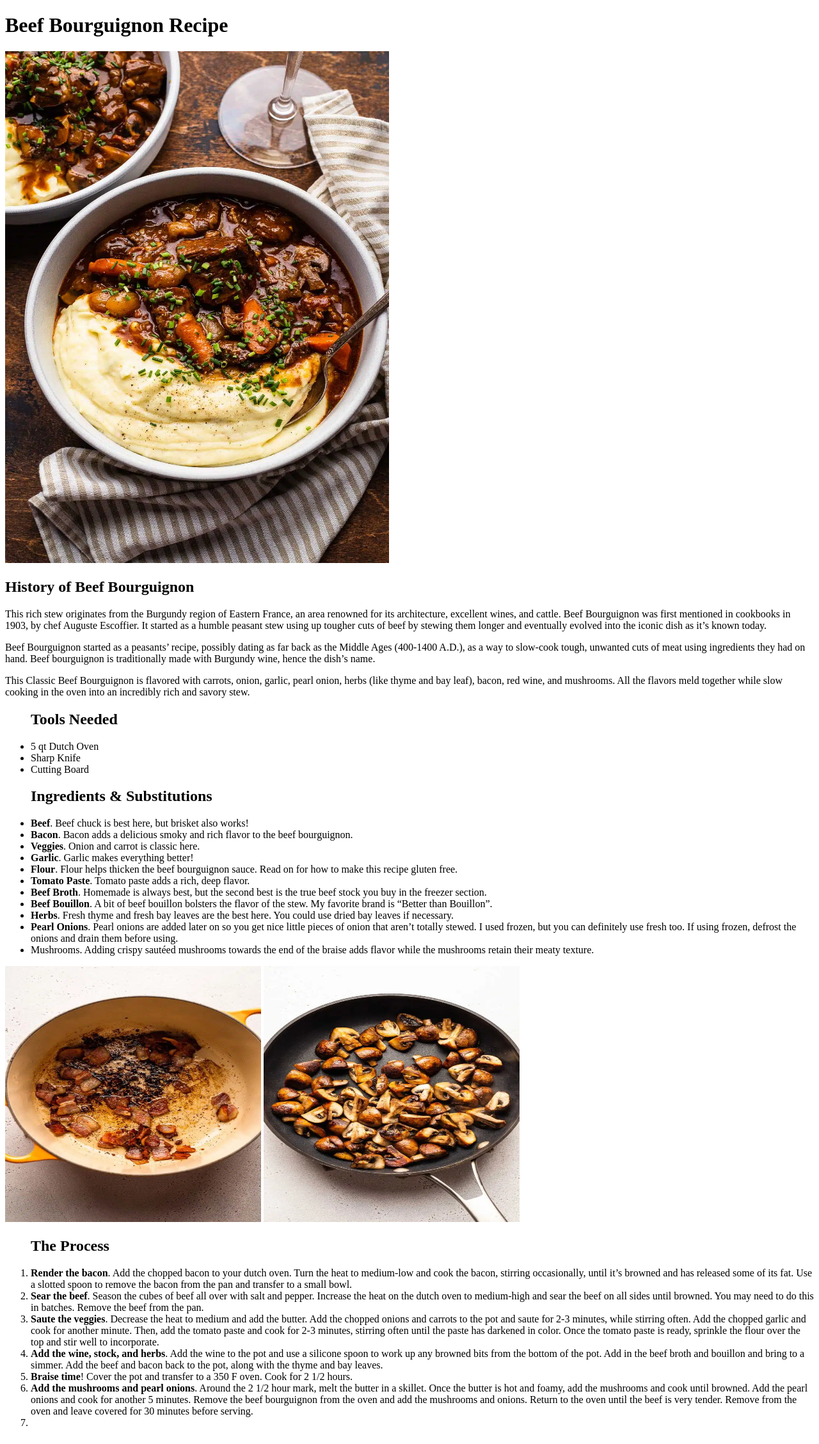
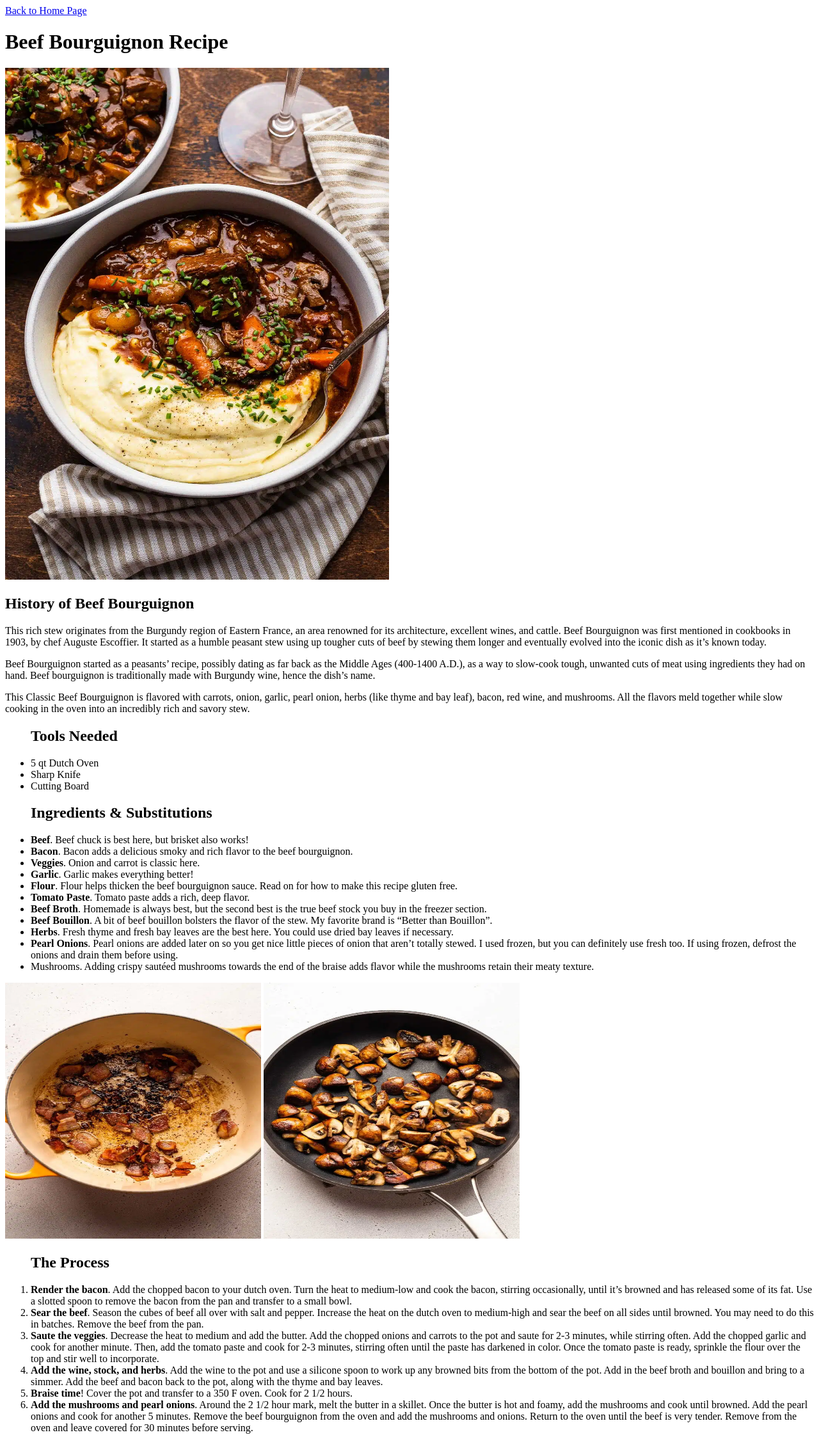
Before and after one commit to s3ph1r0thh/odin-recipes, a plain HTML site: page recipes/beef_bourguignon.html in a window 1280 px wide. Shown: the whole page at 64% size. Drawn offline with Linux system fonts and the light colour scheme.

Commit message:
Add href links to tomato_orzo.html, brownie.html, and beef_bourguignon.html that lead back to index.html
Makes navigating the website easier

```diff
--- a/recipes/beef_bourguignon.html
+++ b/recipes/beef_bourguignon.html
@@ -6,6 +6,7 @@
     </head>
 
     <body>
+        <a href="../index.html">Back to Home Page</a>
         <h1>Beef Bourguignon Recipe</h1>
 
         <img src="../images/beef-bourguignon.jpg" alt="picture of beef bourguignon" height="800" width="600">
@@ -44,7 +45,7 @@
             <li><strong>Saute the veggies</strong>. Decrease the heat to medium and add the butter. Add the chopped onions and carrots to the pot and saute for 2-3 minutes, while stirring often. Add the chopped garlic and cook for another minute. Then, add the tomato paste and cook for 2-3 minutes, stirring often until the paste has darkened in color. Once the tomato paste is ready, sprinkle the flour over the top and stir well to incorporate. </li>
             <li><strong>Add the wine, stock, and herbs</strong>. Add the wine to the pot and use a silicone spoon to work up any browned bits from the bottom of the pot. Add in the beef broth and bouillon and bring to a simmer. Add the beef and bacon back to the pot, along with the thyme and bay leaves. </li>
             <li><strong>Braise time</strong>! Cover the pot and transfer to a 350 F oven. Cook for 2 1/2 hours. </li>
-            <li><strong>Add the mushrooms and pearl onions</strong>. Around the 2 1/2 hour mark, melt the butter in a skillet. Once the butter is hot and foamy, add the mushrooms and cook until browned. Add the pearl onions and cook for another 5 minutes. Remove the beef bourguignon from the oven and add the mushrooms and onions. Return to the oven until the beef is very tender. Remove from the oven and leave covered for 30 minutes before serving. <li>
+            <li><strong>Add the mushrooms and pearl onions</strong>. Around the 2 1/2 hour mark, melt the butter in a skillet. Once the butter is hot and foamy, add the mushrooms and cook until browned. Add the pearl onions and cook for another 5 minutes. Remove the beef bourguignon from the oven and add the mushrooms and onions. Return to the oven until the beef is very tender. Remove from the oven and leave covered for 30 minutes before serving.</li>
        </ol>
     </body>
 </html>
```
Also changed, not shown: recipes/brownies.html (+2 -1 lines), recipes/tomato_orzo.html (+2 -1 lines).
